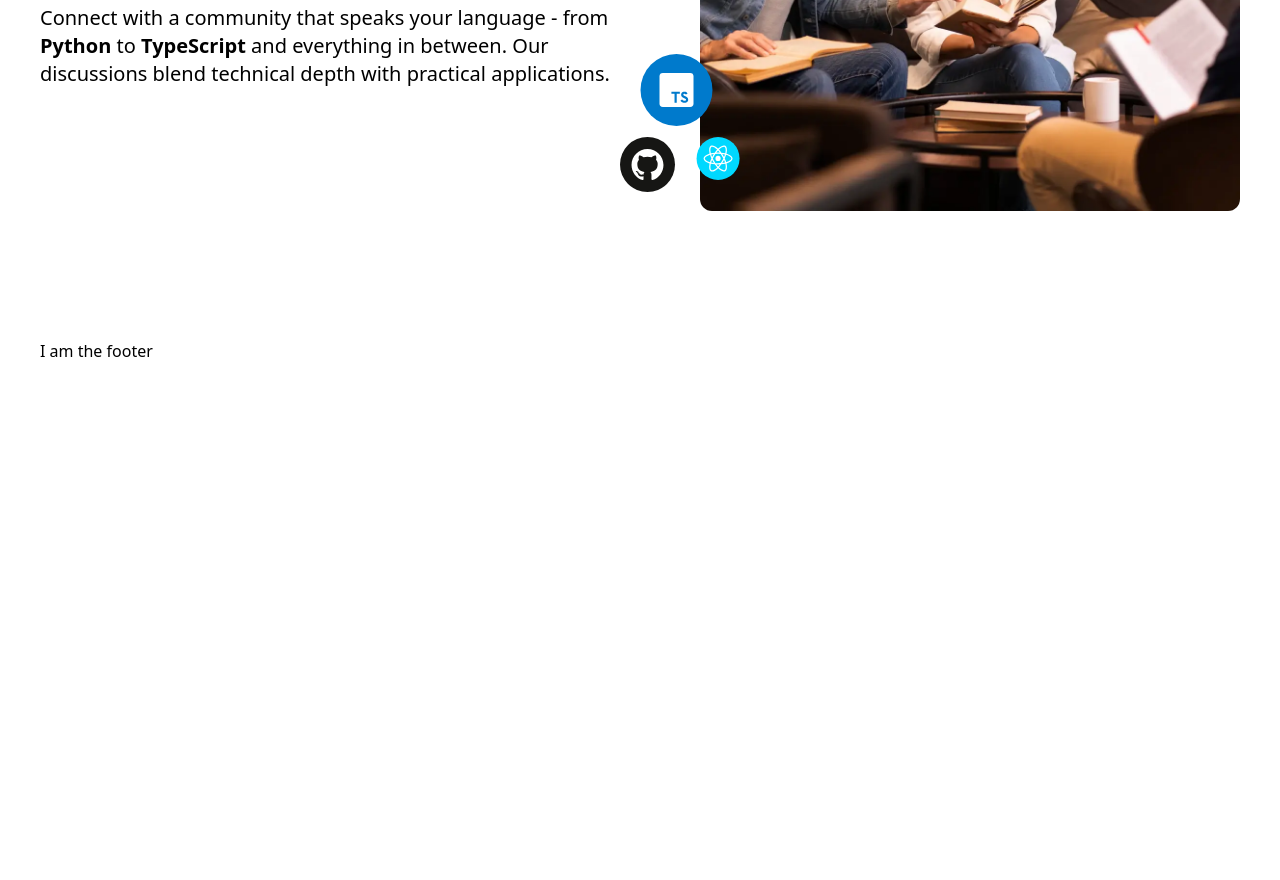
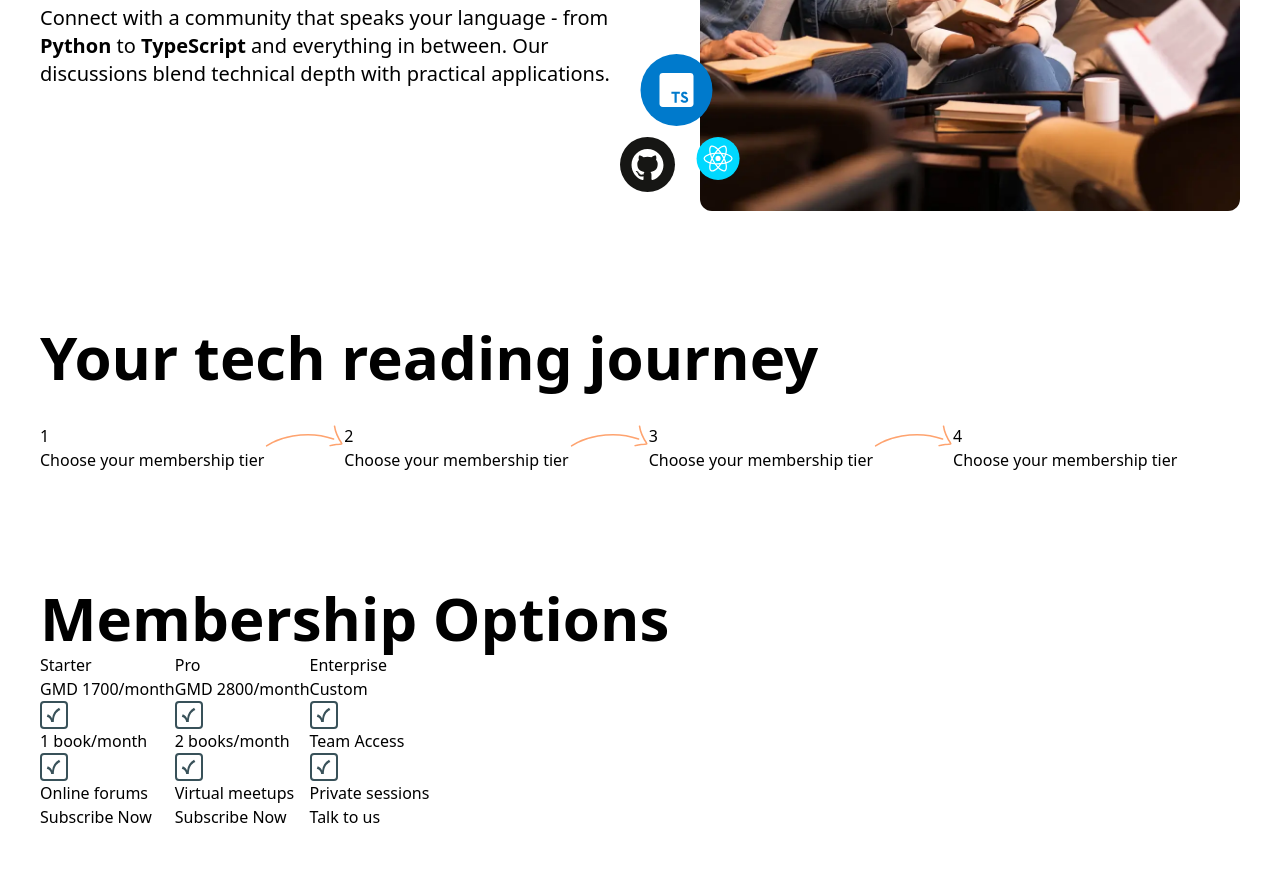
Before and after one commit to jassehcodecamp/jdp-part-1_tech-book-club-project, a website: page index.html in a window 1280 px wide. Shown: the part 1846-2726 px from the top of the page. Before the commit the page ends 2249 px from the top, so only its background shows below. Drawn offline with Linux system fonts and the light colour scheme.

Commit message:
Add HTML markup for Tech Journey and Membership sections

```diff
--- a/index.html
+++ b/index.html
@@ -93,7 +93,7 @@
     </header>
     <main>
       <div class="container max-w-7xl mx-auto p-10">
-        <div class="md:flex items-center mt-4 py-12 gap-x-8">
+        <section class="md:flex items-center mt-4 py-12 gap-x-8">
           <div class="md:w-1/2">
             <img
               src="./assets/images/image-read-together-desktop.webp"
@@ -135,8 +135,8 @@
               </ul>
             </div>
           </div>
-        </div>
-        <div class="md:flex items-center justify-between mt-4 py-12 gap-x-8">
+        </section>
+        <section class="md:flex items-center justify-between mt-4 py-12 gap-x-8">
           <div class="mt-20 md:mt-0 md:w-1/2">
             <h2 class="text-6xl font-bold leading-[1.15]">
               Not your average book
@@ -171,7 +171,134 @@
               <img src="./assets/images/logos-tech.svg" alt="" />
             </div>
           </div>
-        </div>
+        </section>
+
+        <section class="mt-4 py-12">
+            <h2 class="text-6xl font-bold leading-[1.15]">
+              Your tech reading journey
+            </h2>
+            <div class="mt-8 flex">
+              <div class="step">
+                <div>
+                  1
+                </div>
+                <p>
+                  Choose your membership tier
+                </p>
+              </div>
+              <div>
+                <img src="./assets/images/pattern-arrow.svg" alt="Pattern Arrow" class="icon">
+              </div>
+              <div class="step">
+                <div>
+                  2
+                </div>
+                <p>
+                  Choose your membership tier
+                </p>
+              </div>
+              <div>
+                <img src="./assets/images/pattern-arrow.svg" alt="Pattern Arrow" class="icon">
+              </div>
+              <div class="step">
+                <div>
+                  3
+                </div>
+                <p>
+                  Choose your membership tier
+                </p>
+              </div>
+              <div>
+                <img src="./assets/images/pattern-arrow.svg" alt="Pattern Arrow" class="icon">
+              </div>
+              <div class="step">
+                <div>
+                  4
+                </div>
+                <p>
+                  Choose your membership tier
+                </p>
+              </div>
+
+            </div>
+        </section>
+        <section class="mt-4 py-12">
+          <h2 class="text-6xl font-bold leading-[1.15]">
+            Membership Options
+          </h2>
+
+          <div class="flex membership-plans">
+            <div class="membership-plan">
+              <div class="card-header">
+                <span>Starter</span>
+                <div><span>GMD 1700</span>/month</div>
+                <div class="divider"></div>
+                <div>
+                  <ul>
+                    <li>
+                      <img src="./assets/images/icon-check.svg" alt="Check Icon">
+                      <span>1 book/month</span>
+                    </li>
+                    <li>
+                      <img src="./assets/images/icon-check.svg" alt="Check Icon">
+                      <span>Online forums</span>
+                    </li>
+                  </ul>
+
+                  <div>
+                    <a href="#">Subscribe Now</a>
+                  </div>
+                </div>
+              </div>
+            </div>
+            <div class="membership-plan">
+              <div class="card-header">
+                <span>Pro</span>
+                <div><span>GMD 2800</span>/month</div>
+                <div class="divider"></div>
+                <div>
+                  <ul>
+                    <li>
+                      <img src="./assets/images/icon-check.svg" alt="Check Icon">
+                      <span>2 books/month</span>
+                    </li>
+                    <li>
+                      <img src="./assets/images/icon-check.svg" alt="Check Icon">
+                      <span>Virtual meetups</span>
+                    </li>
+                  </ul>
+
+                  <div>
+                    <a href="#">Subscribe Now</a>
+                  </div>
+                </div>
+              </div>
+            </div>
+            <div class="membership-plan">
+              <div class="card-header">
+                <span>Enterprise</span>
+                <div><span>Custom</span></div>
+                <div class="divider"></div>
+                <div>
+                  <ul>
+                    <li>
+                      <img src="./assets/images/icon-check.svg" alt="Check Icon">
+                      <span>Team Access</span>
+                    </li>
+                    <li>
+                      <img src="./assets/images/icon-check.svg" alt="Check Icon">
+                      <span>Private sessions</span>
+                    </li>
+                  </ul>
+
+                  <div>
+                    <a href="#">Talk to us</a>
+                  </div>
+                </div>
+              </div>
+            </div>
+          </div>
+        </section>
       </div>
     </main>
     <footer>
```
